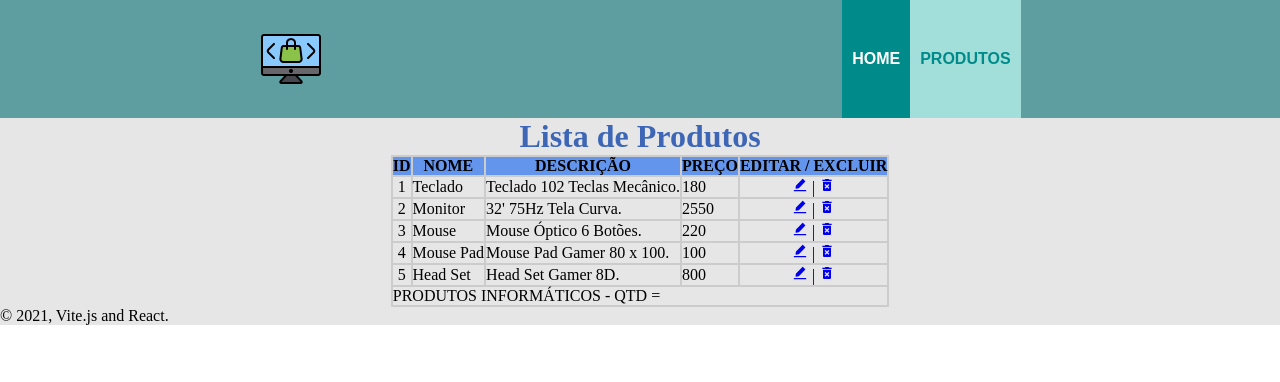
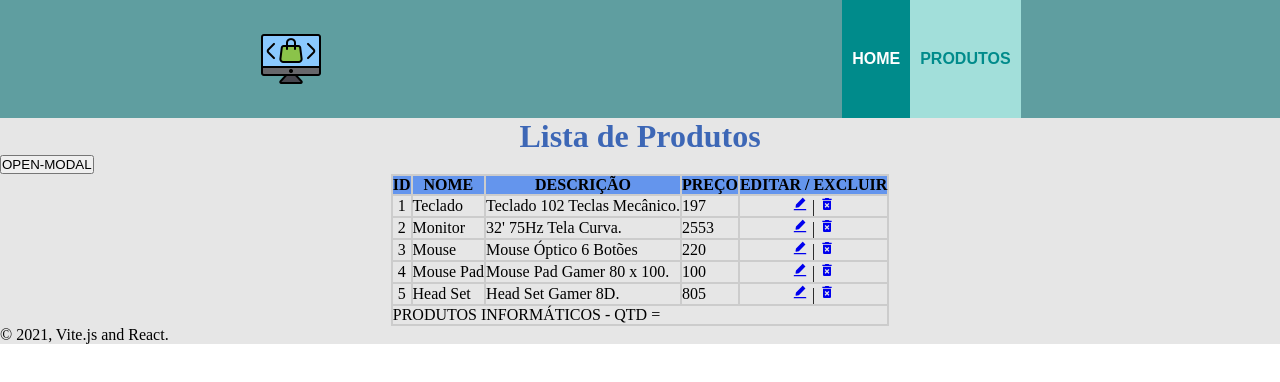
Before and after one commit to GabrielMachadoCP/my-project-app-esgp, a React (Vite) app: page /produtos in a window 1280 px wide. Shown: the top 382 px of the page. Built offline with nearby package versions, Linux system fonts and the light colour scheme; data requests are answered from the project's data file.

Commit message:
Aula dia 17 - Modal, handleSubmit, handleChange...

```diff
--- a/db.json
+++ b/db.json
@@ -1,9 +1,34 @@
 {
-    "produtos":[
-        {"id":1, "nome":"Teclado","desc":"Teclado 102 Teclas Mecânico.","preco":180},
-        {"id":2, "nome":"Monitor","desc":"32' 75Hz Tela Curva.","preco":2550},
-        {"id":3, "nome":"Mouse","desc":"Mouse Óptico 6 Botões.","preco":220},
-        {"id":4, "nome":"Mouse Pad","desc":"Mouse Pad Gamer 80 x 100.","preco":100},
-        {"id":5, "nome":"Head Set","desc":"Head Set Gamer 8D.","preco":800}
-    ]
+  "produtos": [
+    {
+      "id": 1,
+      "nome": "Teclado",
+      "desc": "Teclado 102 Teclas Mecânico.",
+      "preco": "197"
+    },
+    {
+      "id": 2,
+      "nome": "Monitor",
+      "desc": "32' 75Hz Tela Curva.",
+      "preco": "2553"
+    },
+    {
+      "id": 3,
+      "nome": "Mouse",
+      "desc": "Mouse Óptico 6 Botões",
+      "preco": 220
+    },
+    {
+      "id": 4,
+      "nome": "Mouse Pad",
+      "desc": "Mouse Pad Gamer 80 x 100.",
+      "preco": 100
+    },
+    {
+      "id": 5,
+      "nome": "Head Set",
+      "desc": "Head Set Gamer 8D.",
+      "preco": "805"
+    }
+  ]
 }
--- a/package.json
+++ b/package.json
@@ -14,7 +14,7 @@
     "react": "^18.2.0",
     "react-dom": "^18.2.0",
     "react-icons": "^4.11.0",
-    "react-router-dom": "^6.15.0"
+    "react-router-dom": "^6.17.0"
   },
   "devDependencies": {
     "@types/react": "^18.2.15",
@@ -25,7 +25,7 @@
     "eslint-plugin-react-hooks": "^4.6.0",
     "eslint-plugin-react-refresh": "^0.4.3",
     "json-server": "^0.17.4",
-    "sass": "^1.69.1",
+    "sass": "^1.69.3",
     "vite": "^4.4.5"
   }
 }
--- /dev/null
+++ b/src/components/ModalAction/ModalAction.jsx
@@ -0,0 +1,11 @@
+import "./ModalAction.scss";
+
+export default function ModalAction(props){
+    if(props.open){return(
+        <div className="modal">
+            <h1>Componente modal</h1>
+            <button onClick={()=>props.setClose(false)}>CLOSE-MODAL</button>
+        </div>
+        )
+    }
+}
--- /dev/null
+++ b/src/components/ModalAction/ModalAction.scss
@@ -0,0 +1,14 @@
+.modal{
+    background-color: rgba(0,0,0,0.8);
+    width: 100%;
+    height: 100%;
+    color: white;
+    position: fixed;
+    top: 0;
+    left: 0;
+    z-index: 1000;
+    h1{
+        text-align: center;
+    }
+
+}
--- a/src/routes/EditarProdutos.jsx
+++ b/src/routes/EditarProdutos.jsx
@@ -1,12 +1,12 @@
 import { useEffect, useState } from 'react';
-import { useParams } from 'react-router-dom';
+import { useNavigate, useParams } from 'react-router-dom';
 
 export default function EditarProdutos() {
 
   //Recuperando o parêmetro ID com o HOOK useParams();
   document.title = "EDITAR PRODUTOS ";
   const {id} = useParams();
-
+  const navigate = useNavigate();
   const [produto, setProduto] = useState({
     id: id,
     nome:'',
@@ -21,28 +21,54 @@ export default function EditarProdutos() {
     .catch(error=>console.log(error))
   }, [id])
 
+  const handleChange = (e)=>{
+
+    //Destructuring
+    const {name, value} = e.target;
+    //Preencher o useState com a função set... Utilizando o operador SPREAD...
+    setProduto({...produto, [name]:value});
+
+  }
+
+  const handleSubmit = (e)=>{
+    e.preventDefault();
+    fetch(`http://localhost:5000/produtos/${id}`, {
+      method: "PUT",
+      headers:{
+        "Content-Type": "application/json"
+      },
+      body: JSON.stringify(produto)
+    })
+    .then(response => console.log("STATUS DA REQUISIÇÃO : " + response.status))
+    .catch(error=> console.log(error))
+
+    //Redirect
+    navigate("/produtos")
+  }
+
+
   return (
     <div>
       <h1>EDITAR PRODUTOS</h1>
 
       <div>
-        <form>
+        <form onSubmit={handleSubmit}>
           <fieldset>
             <legend>Produto Selecionado</legend>
 
             <div>
               <label htmlFor="idNome">Nome</label>
-              <input type="text" name="nome" id="idNome" placeholder="Digite o nome do produto: " value={produto.nome} onChange={(e)=> setProduto(e.target.value)}/>
+              <input type="text" name="nome" id="idNome" placeholder="Digite o nome do produto: " value={produto.nome} onChange={handleChange}/>
             </div>
 
             <div>
               <label htmlFor="idDesc">Descrição</label>
-              <input type="text" name="desc" id="idDesc" placeholder="Digite a descrição do produto: " value={produto.desc} onChange={(e)=> setProduto(e.target.value)}/>
+              <input type="text" name="desc" id="idDesc" placeholder="Digite a descrição do produto: " value={produto.desc} onChange={handleChange}/>
             </div>
 
             <div>
               <label htmlFor="idPreco">Valor</label>
-              <input type="number" name="preco" id="idPreco" placeholder="Digite o valor do produto: " value={produto.preco} onChange={(e)=> setProduto(e.target.value)}/>
+              <input type="number" name="preco" id="idPreco" placeholder="Digite o valor do produto: " value={produto.preco} onChange={handleChange}/>
             </div>
 
             <div>
--- a/src/routes/Produtos.jsx
+++ b/src/routes/Produtos.jsx
@@ -4,6 +4,7 @@ import { Link } from "react-router-dom";
 import styles from "./Produtos.module.css";
 import { AiFillEdit as Editar } from "react-icons/ai";
 import { MdDeleteForever as Excluir } from "react-icons/md";
+import ModalAction from "../components/ModalAction/ModalAction";
 
 export default function Produtos() {
   document.title = "Lista de Produtos";
@@ -18,9 +19,15 @@ export default function Produtos() {
       .catch((error) => console.log(error));
   }, []);
 
+  const [open, setOpen] = useState(false);
+
+
   return (
     <div>
       <h1 className={styles.h1}>Lista de Produtos</h1>
+
+        <ModalAction open={open} setClose={setOpen}/>
+        <button onClick={()=>setOpen(true)}>OPEN-MODAL</button>
 
           <div>
             <table className={styles.tblEstilo}>
```
Also changed, not shown: src/itens.txt (added), 1 other file (tests, documents, lock files or other folders).
